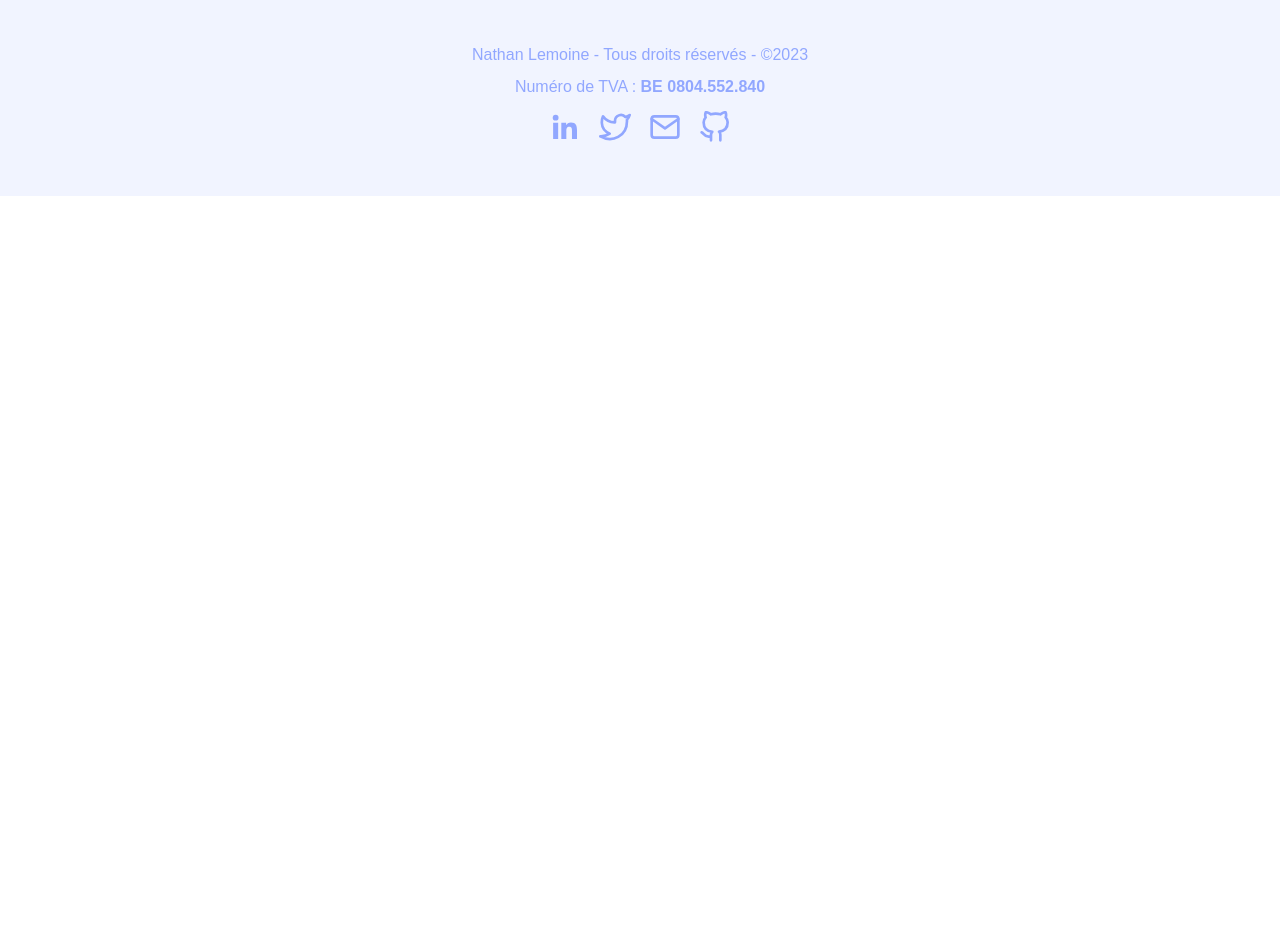
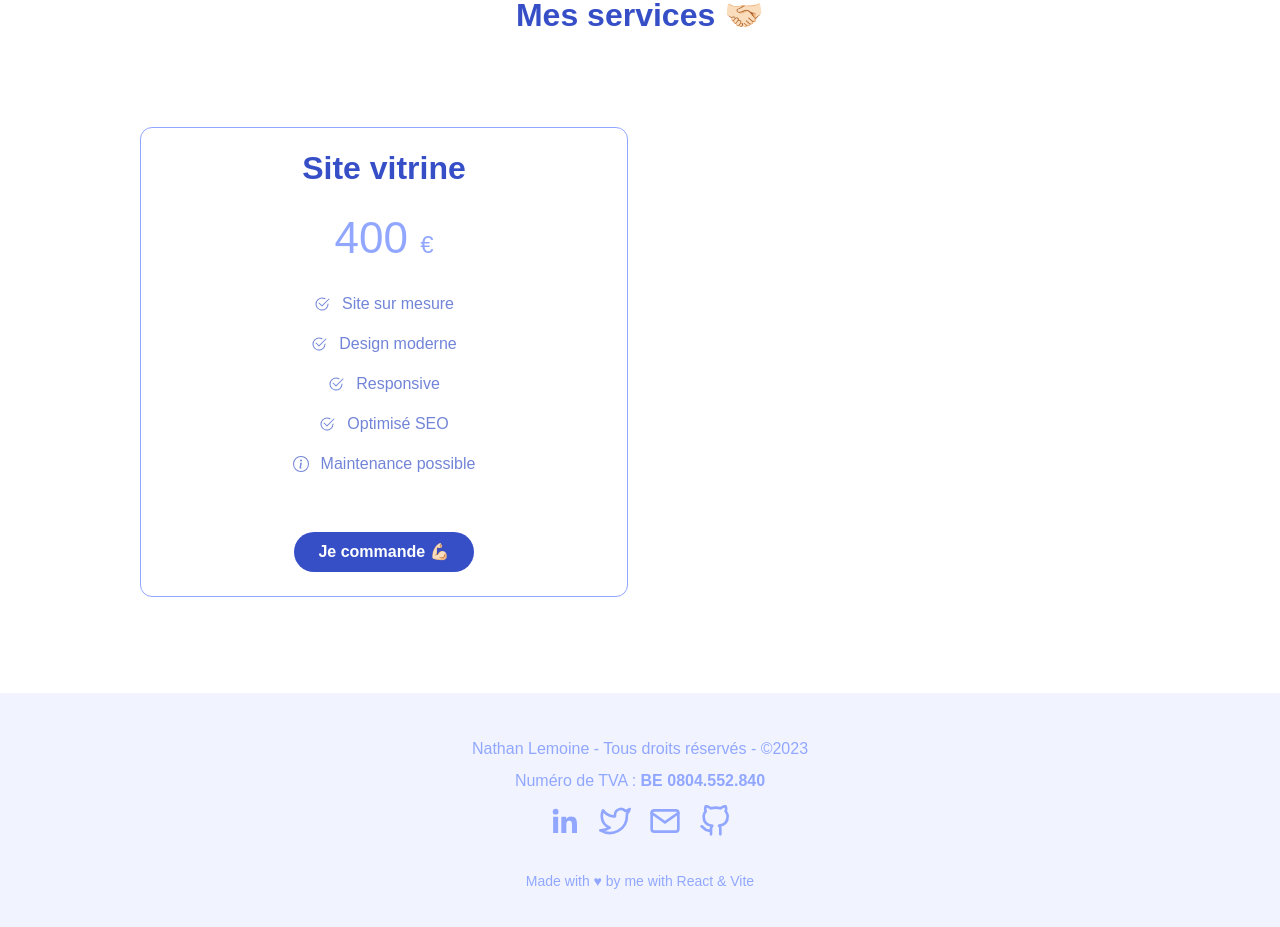
Before and after one commit to Hakinathan/Portfolio-Vite, a React (Vite) app: page / in a window 1280 px wide. Shown: the part 1980-2907 px from the top of the page. Before the commit the page ends 2176 px from the top, so only its background shows below. Built offline with nearby package versions, Linux system fonts and the light colour scheme.

Commit message:
feat: services section

```diff
--- a/src/components/Footer.jsx
+++ b/src/components/Footer.jsx
@@ -45,6 +45,7 @@ function Footer() {
           </a>
         ))}
       </div>
+      <p className="footer__text-end"> Made with ♥ by me with React & Vite</p>
     </footer>
   );
 }
--- a/src/components/Main.jsx
+++ b/src/components/Main.jsx
@@ -1,6 +1,7 @@
 import SectionTitle from "./SectionTitle";
 import Projects from "./Projects";
 import Testimonials from "./Testimonials";
+import Services from "./Services";
 
 function Main() {
   return (
@@ -9,6 +10,8 @@ function Main() {
       <Projects />
       <SectionTitle title="Témoignages 🙏🏻" />
       <Testimonials />
+      <SectionTitle title="Mes services 🤝🏻" />
+      <Services />
     </main>
   );
 }
--- /dev/null
+++ b/src/components/ServiceCard.jsx
@@ -0,0 +1,32 @@
+import PropTypes from "prop-types";
+
+function ServiceCard({ title, price, features }) {
+  return (
+    <div className="service-card flex flex--column">
+      <h3 className="service-card__title text-center">{title}</h3>
+      <p className="service-card__price text-center">
+        {price} <span>€</span>
+      </p>
+      <div className="service-card__features">
+        {features.map((feature, index) => (
+          <p key={index} className="service-card__feature flex flex--center">
+            {feature.icon} {feature.name}
+          </p>
+        ))}
+      </div>
+      <div className="service-card__button-container flex flex--center">
+        <a href="#" className="service-card__button">
+          Je commande 💪🏻
+        </a>
+      </div>
+    </div>
+  );
+}
+
+ServiceCard.propTypes = {
+  title: PropTypes.string.isRequired,
+  price: PropTypes.number.isRequired,
+  features: PropTypes.array.isRequired,
+};
+
+export default ServiceCard;
--- /dev/null
+++ b/src/components/Services.jsx
@@ -0,0 +1,50 @@
+import ServiceCard from "./ServiceCard";
+import { BsCheck2Circle, BsInfoCircle } from "react-icons/bs";
+
+const services = [
+  {
+    title: "Site vitrine",
+    price: 400,
+    features: [
+      {
+        name: "Site sur mesure",
+        icon: <BsCheck2Circle />,
+      },
+      {
+        name: "Design moderne",
+        icon: <BsCheck2Circle />,
+      },
+      {
+        name: "Responsive",
+        icon: <BsCheck2Circle />,
+      },
+      {
+        name: "Optimisé SEO",
+        icon: <BsCheck2Circle />,
+      },
+      {
+        name: "Maintenance possible",
+        icon: <BsInfoCircle />,
+      },
+    ],
+  },
+];
+
+function Services() {
+  return (
+    <section className="services-section">
+      <div className="services-section__content grid grid--col-2">
+        {services.map((service) => (
+          <ServiceCard
+            key={service.title}
+            title={service.title}
+            price={service.price}
+            features={service.features}
+          />
+        ))}
+      </div>
+    </section>
+  );
+}
+
+export default Services;
--- a/src/components/Testimonials.jsx
+++ b/src/components/Testimonials.jsx
@@ -36,7 +36,7 @@ function Testimonials() {
   };
 
   return (
-    <section className="testimonials" id="testimonials">
+    <section className="testimonials-section" id="testimonials">
       <div className="testimonials__container">
         <div className="testimonials__content">
           <ImQuotesLeft className="testimonials__icon" />
--- a/src/index.css
+++ b/src/index.css
@@ -312,6 +312,78 @@
   margin-bottom: 0.8rem;
 }
 
+/* Services */
+
+.services-section__content {
+  max-width: 100rem;
+  margin: 9.6rem auto;
+  column-gap: 2.4rem;
+  row-gap: 4.8rem;
+}
+
+.service-card {
+  padding: 2.4rem;
+  border-radius: 1.2rem;
+  border: 1px solid var(--color-text-subtitle);
+  transition: all 0.4s;
+  gap: 1.6rem;
+}
+
+.service-card__title {
+  font-size: 3.2rem;
+  font-weight: 700;
+  color: var(--color-text-title);
+  margin-bottom: 1.6rem;
+}
+
+.service-card__feature {
+  font-size: 1.6rem;
+  font-weight: 400;
+  color: var(--color-text-middle);
+  line-height: 1.5;
+  margin-bottom: 1.6rem;
+  gap: 1.2rem;
+}
+
+.service-card__price {
+  font-size: 4.4rem;
+  font-weight: 400;
+  color: var(--color-text-subtitle);
+  margin-bottom: 1.6rem;
+}
+
+.service-card__price span {
+  font-size: 2.4rem;
+}
+
+.service-card__button-container {
+  margin-top: 2.4rem;
+}
+
+.service-card__button:link,
+.service-card__button:visited {
+  display: inline-block;
+  font-size: 1.6rem;
+  font-weight: 700;
+  color: var(--color-text-white);
+  transition: all 0.4s;
+  background-color: var(--color-text-title);
+  padding: 1.2rem 2.4rem;
+  border-radius: 3rem;
+  cursor: pointer;
+}
+
+.service-card__button:hover,
+.service-card__button:active {
+  transform: translateY(-0.3rem);
+  box-shadow: 0 1rem 2rem rgba(0, 0, 0, 0.2);
+}
+
+.service-card__button:active {
+  transform: translateY(-0.1rem);
+  box-shadow: 0 0.5rem 1rem rgba(0, 0, 0, 0.2);
+}
+
 /* Footer */
 .footer {
   gap: 1.6rem;
@@ -354,6 +426,14 @@
   transform: translateY(-0.3rem);
 }
 
+.footer__text-end {
+  font-size: 1.4rem;
+  font-weight: 400;
+  color: var(--color-text-subtitle);
+  text-align: center;
+  margin-top: 1.6rem;
+}
+
 /* Animations */
 
 @keyframes appear-left-to-right {
```
